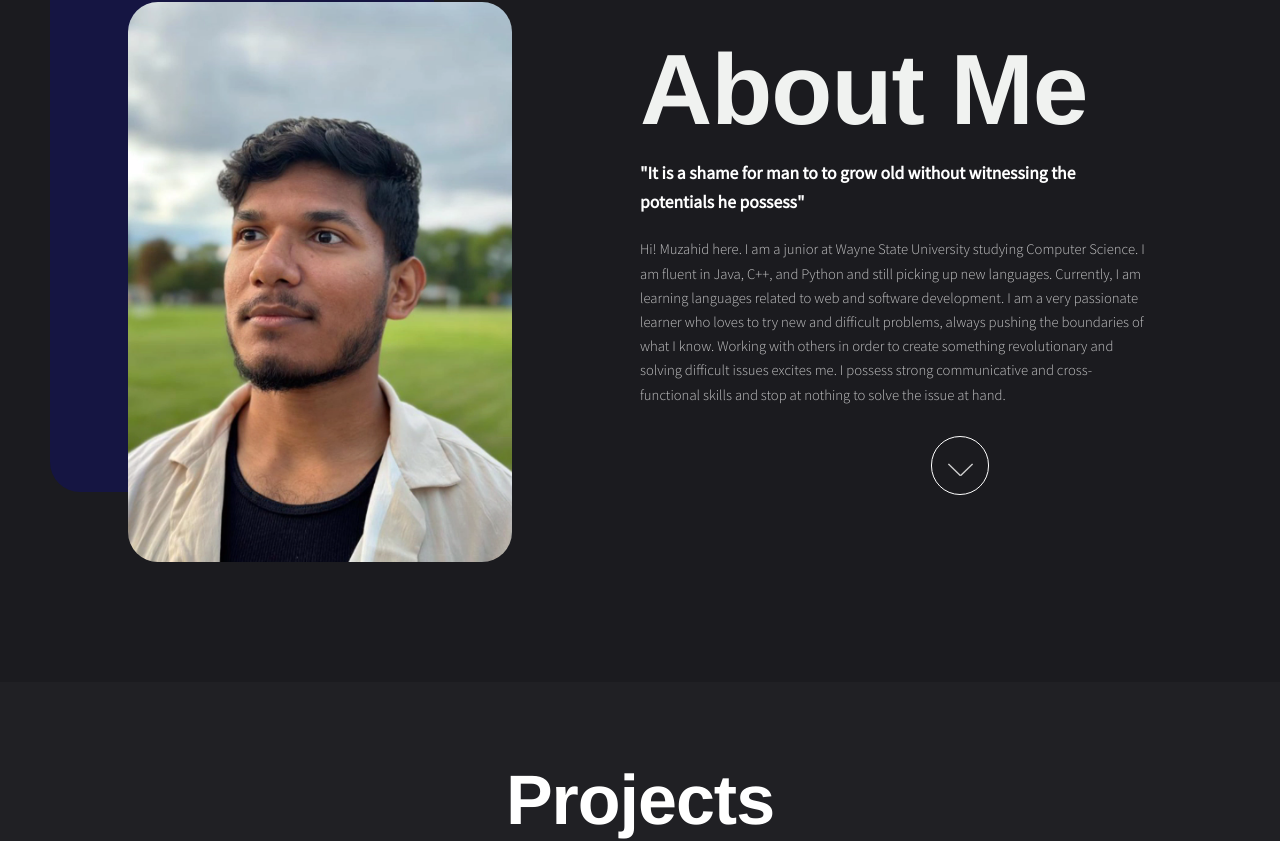
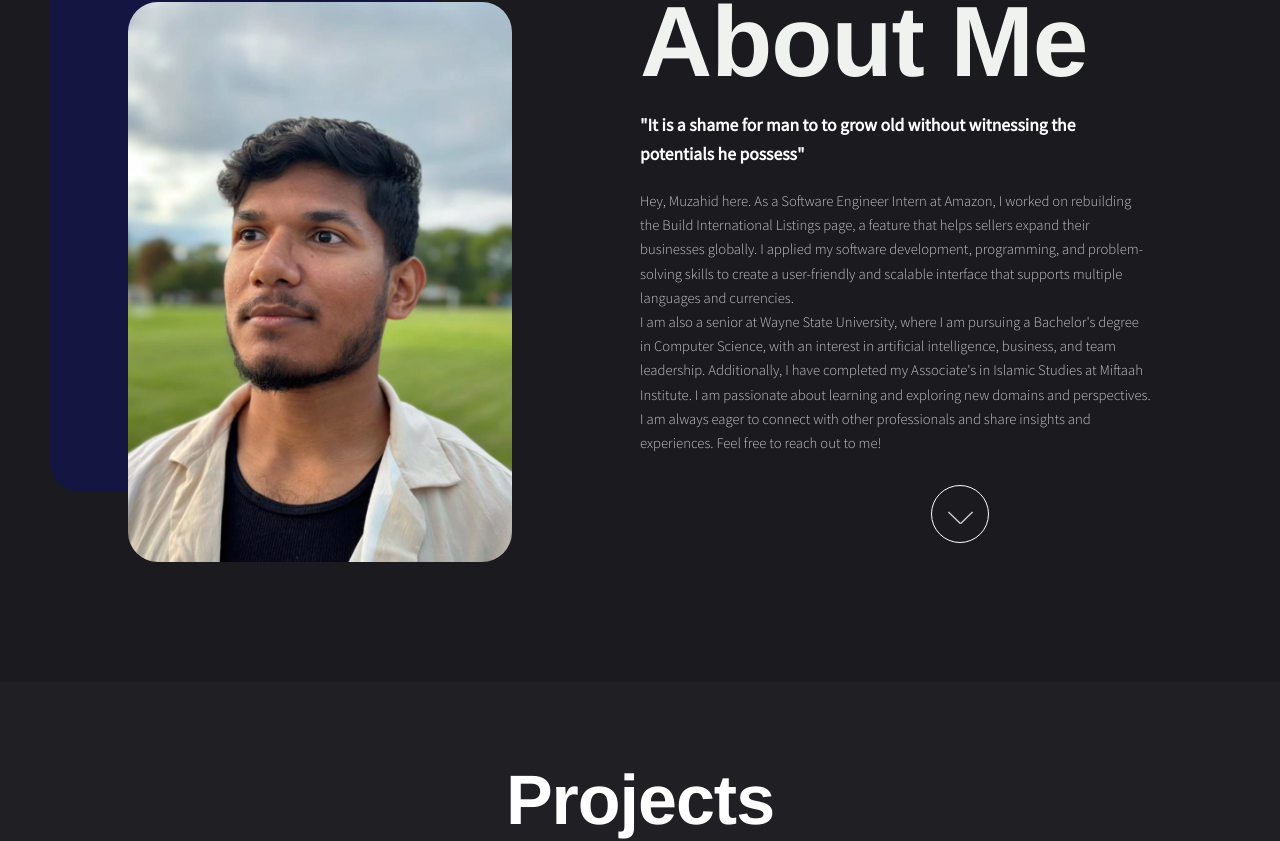
Before and after one commit to muzahidOly/muzahidWebsite.github.io, a plain HTML site: page index.html in a window 1280 px wide. Shown: the part 1035-1876 px from the top of the page. Drawn offline with Linux system fonts and the light colour scheme.

Commit message:
updated bio

```diff
--- a/index.html
+++ b/index.html
@@ -67,9 +67,13 @@
         "It is a shame for man to to grow old without witnessing the potentials he possess"
       </p>
       <p class="a-desc">
-        Hi! Muzahid here. I am a junior at Wayne State University studying Computer Science. I am fluent in Java, C++, and Python and still picking up new languages. Currently, I am learning languages related to web and software development.
-        I am a very passionate learner who loves to try new and difficult problems, always pushing the boundaries of what I know. Working with others in order to create something revolutionary and solving difficult issues excites me.
-        I possess strong communicative and cross-functional skills and stop at nothing to solve the issue at hand.
+        Hey, Muzahid here.
+
+As a Software Engineer Intern at Amazon, I worked on rebuilding the Build International Listings page, a feature that helps sellers expand their businesses globally. I applied my software development, programming, and problem-solving skills to create a user-friendly and scalable interface that supports multiple languages and currencies.
+</br>
+I am also a senior at Wayne State University, where I am pursuing a Bachelor's degree in Computer Science, with an interest in artificial intelligence, business, and team leadership. Additionally, I have completed my Associate's in Islamic Studies at Miftaah Institute. I am passionate about learning and exploring new domains and perspectives.
+
+I am always eager to connect with other professionals and share insights and experiences. Feel free to reach out to me!
       </p>
       <a href="#main" class="more">Learn More</a>
 
```
